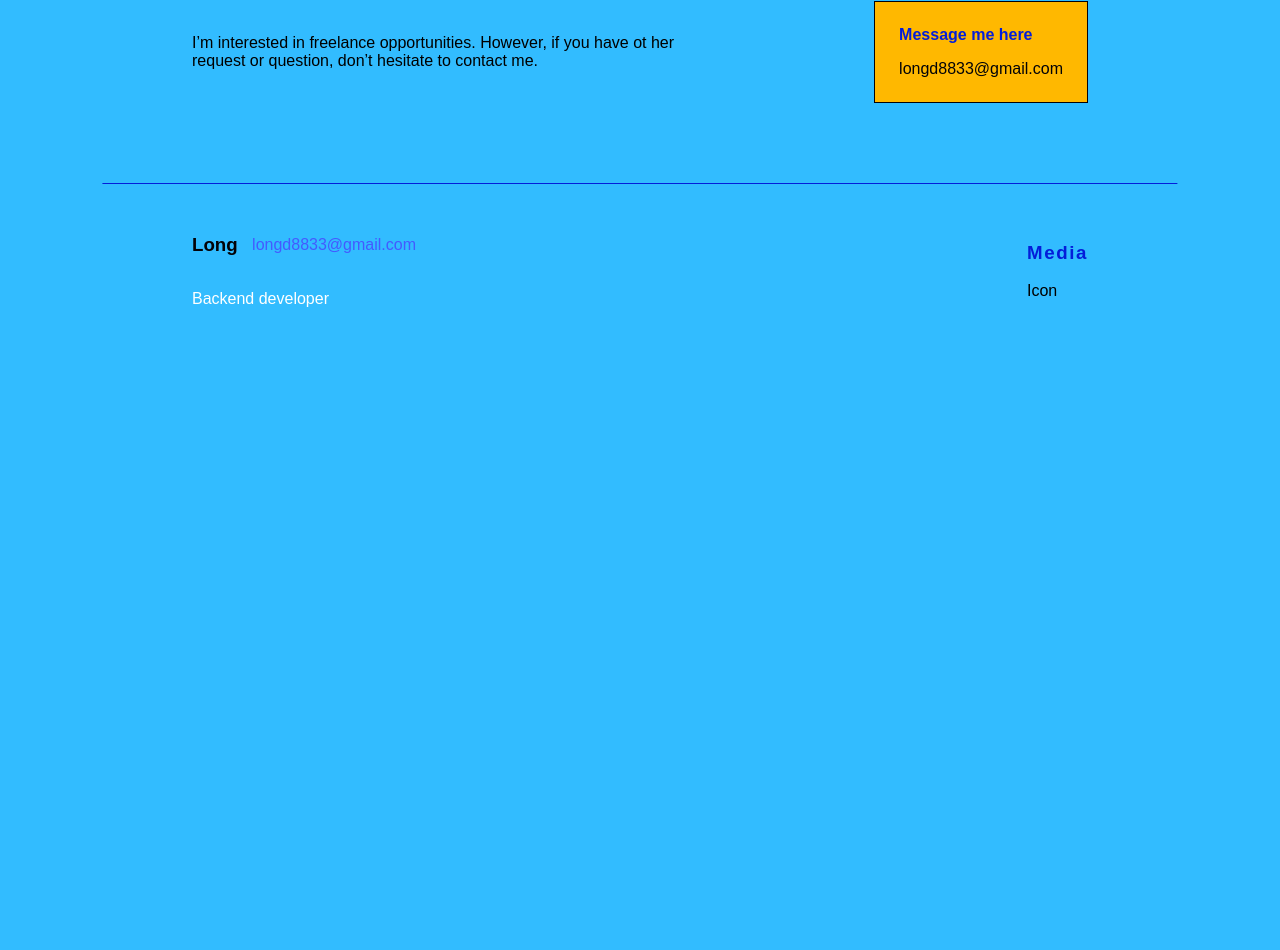
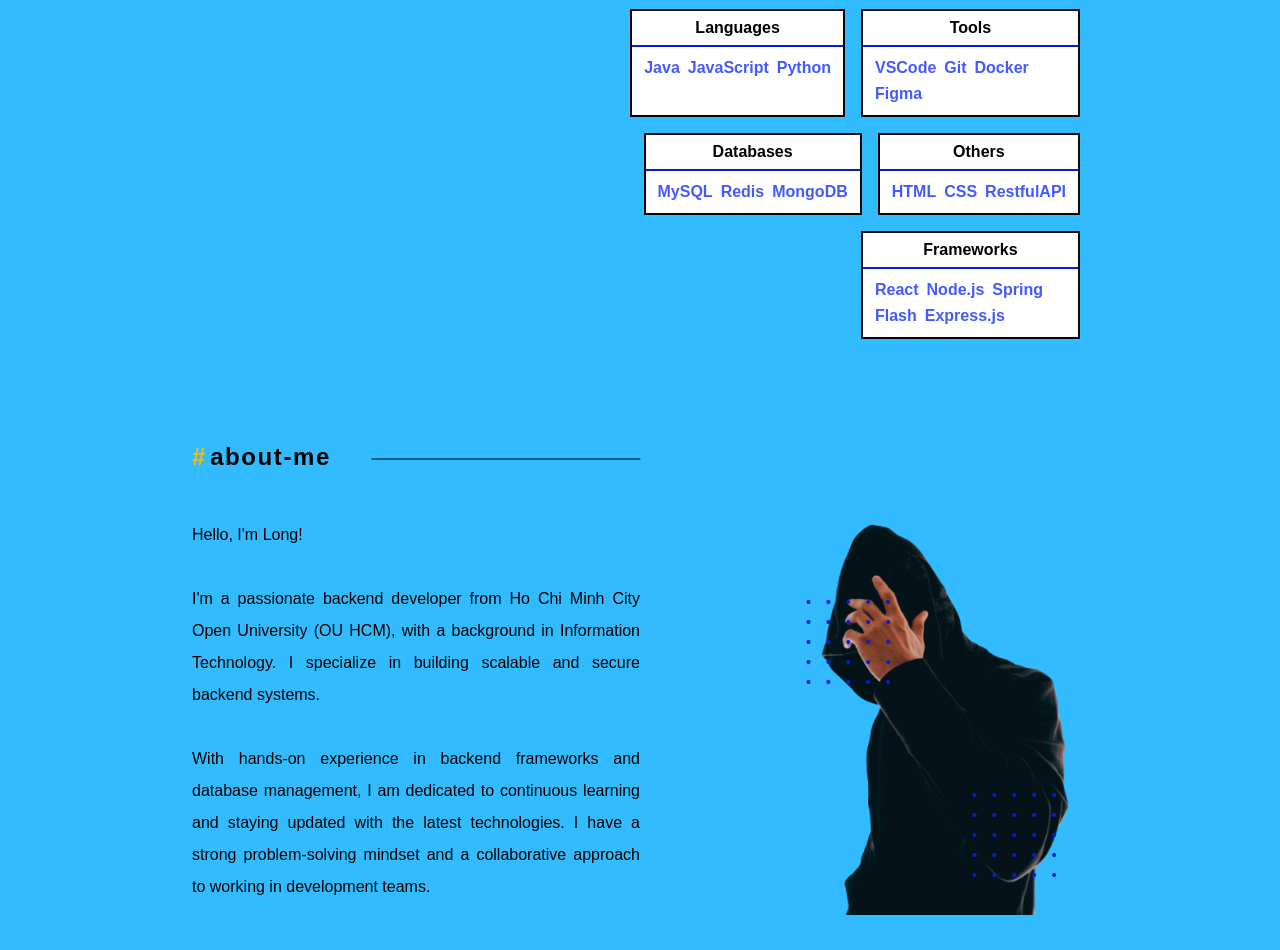
Before and after one commit to DoThanhLong15/portfolio, a React (Create React App) app in the folder front-end/: page / in a window 1280 px wide. Shown: the part 907-1857 px from the top of the page. Before the commit the page ends 1263 px from the top, so only its background shows below. Built offline with nearby package versions, Linux system fonts and the light colour scheme.

Commit message:
add Skill, About-me Session

```diff
--- /dev/null
+++ b/front-end/src/components/home/AboutMeSession.js
@@ -0,0 +1,48 @@
+import TitleSession from "../others/TitleSession";
+import style from "./style/AboutMeSession.module.css";
+
+const AboutMeSession = () => {
+  return (
+    <>
+      <TitleSession title="about-me" />
+
+      <div className={style.aboutMeSession}>
+        <div className={style.descriptionArea}>
+          <div className={style.description}>
+            <p>Hello, I'm Long!</p>
+            <p> I'm a passionate backend developer from Ho Chi Minh
+            City Open University (OU HCM), with a background in Information
+            Technology. I specialize in building scalable and secure backend
+            systems.</p>
+            <p> With hands-on experience in backend frameworks and database
+            management, I am dedicated to continuous learning and staying
+            updated with the latest technologies. I have a strong
+            problem-solving mindset and a collaborative approach to working in
+            development teams.</p>
+          </div>
+
+          <div className={style.btnReadMore}>Read more</div>
+        </div>
+        <div className={style.imageArea}>
+          <img
+            className={style.personImage}
+            src="/assets/images/personImage2.png"
+            alt="Profile"
+          />
+          <img
+            className={style.dotLogo}
+            src="/assets/images/dotLogo.png"
+            alt="Dot 1"
+          />
+          <img
+            className={style.dotLogo}
+            src="/assets/images/dotLogo.png"
+            alt="Dot 2"
+          />
+        </div>
+      </div>
+    </>
+  );
+};
+
+export default AboutMeSession;
--- a/front-end/src/components/home/ContactSession.js
+++ b/front-end/src/components/home/ContactSession.js
@@ -8,8 +8,8 @@ const ContactSession = () => {
 
       <div className="flex">
         <div className={style.description}>
-          I’m interested in freelance opportunities. However, if you have ot    her
-          request or question, don’t hesitate to contact me.
+          I'm interested in freelance opportunities. However, if you have other
+          request or question, don't hesitate to contact me.
         </div>
         <div className={style.contact}>
           <div className={style.contactTitle}>Message me here</div>
--- /dev/null
+++ b/front-end/src/components/home/SkillSession.js
@@ -0,0 +1,51 @@
+import TitleSession from "../others/TitleSession";
+import { useState } from "react";
+
+import style from "./style/SkillSession.module.css";
+import SkillBox from "../others/SkillBox";
+
+const SkillSession = () => {
+  const [skillList, setSkillInfo] = useState([
+    {
+      skillName: "Languages",
+      skillItem: ["Java", "JavaScript", "Python"],
+    },
+    {
+      skillName: "Tools",
+      skillItem: ["VSCode", "Git", "Docker", "Figma"],
+    },
+    {
+        skillName: "Databases",
+        skillItem: ["MySQL", "Redis", "MongoDB"],
+      },
+      {
+        skillName: "Others",
+        skillItem: ["HTML", "CSS", "RestfulAPI"],
+      },
+      {
+        skillName: "Frameworks",
+        skillItem: ["React", "Node.js", "Spring", "Flash", "Express.js"],
+      },
+  ]);
+
+  return (
+    <>
+      <TitleSession title="skills" />
+
+      <div className={style.skillSession}>
+        <div className={style.logoArea}></div>
+        <div className={style.skillArea}>
+          {skillList &&
+            skillList.map((skill) => (
+              <SkillBox
+                skillName={skill.skillName}
+                itemList={skill.skillItem}
+              />
+            ))}
+        </div>
+      </div>
+    </>
+  );
+};
+
+export default SkillSession;
--- /dev/null
+++ b/front-end/src/components/home/style/AboutMeSession.module.css
@@ -0,0 +1,56 @@
+.aboutMeSession {
+    display: flex;
+    justify-content: space-between;
+    margin-bottom: 6rem;
+}
+
+.descriptionArea {
+    width: 50%;
+    line-height: 2rem;
+}
+
+.descriptionArea .description p {
+    margin-bottom: 2rem;
+    text-align: justify;
+}
+
+.btnReadMore {
+    color: var(--c-white);
+    background-color: var(--c-dark-blue);
+    border: var(--c-black) 1px solid;
+    padding: 0.5rem;
+    line-height: normal;
+    width: 20%;
+    text-align: center;
+    margin-top: 3rem;
+    font-weight: bold;
+}
+
+.btnReadMore:hover {
+    color: var(--c-black);
+    background-color: var(--c-white);
+}
+
+.imageArea {
+    width: 35%;
+    position: relative;
+}
+
+.imageArea .personImage {
+    width: 90%;
+    margin-left: 5%;
+}
+
+.dotLogo {
+    position: absolute;
+}
+
+.dotLogo:nth-child(3) {
+    top: 20%;
+    left: 10%;
+}
+
+.dotLogo:nth-child(2) {
+    top: 60%;
+    right: 10%;
+}
--- a/front-end/src/components/home/style/IntroSession.module.css
+++ b/front-end/src/components/home/style/IntroSession.module.css
@@ -13,6 +13,7 @@
 
 .introSession {
     display: flex;
+    margin-bottom: 6rem;
 }
 
 .descriptionArea {
--- /dev/null
+++ b/front-end/src/components/home/style/SkillSession.module.css
@@ -0,0 +1,16 @@
+.skillSession {
+    display: flex;
+    margin-bottom: 6rem;
+}
+
+.skillArea {
+    width: 60%;
+    display: flex;
+    flex-wrap: wrap;
+    margin-left: auto;
+    justify-content: end;
+}
+
+.logoArea {
+    width: 40%;
+}
--- /dev/null
+++ b/front-end/src/components/others/SkillBox.js
@@ -0,0 +1,20 @@
+import style from "./style/SkillBox.module.css";
+
+const SkillBox = ({ skillName, itemList }) => {
+  return (
+    <>
+      <div className={style.skillBox}>
+        <div className={style.skillBoxName}>{skillName}</div>
+        <div className={style.skillBoxList}>
+          {itemList.map((item, index) => (
+            <div key={index} className={style.skillBoxItem}>
+              {item}
+            </div>
+          ))}
+        </div>
+      </div>
+    </>
+  );
+};
+
+export default SkillBox;
--- /dev/null
+++ b/front-end/src/components/others/style/SkillBox.module.css
@@ -0,0 +1,26 @@
+.skillBox {
+    background-color: var(--c-white);
+    border: var(--c-black) solid 2px;
+    min-width: 20%;
+    max-width: 40%;
+    margin: 0.5rem;
+}
+
+.skillBoxName {
+    text-align: center;
+    border-bottom: 2px solid var(--c-dark-blue);
+    font-weight: bold !important;
+    padding: 0.5rem;
+}
+
+.skillBoxList {
+    padding: 0.5rem;
+    display: flex;
+    flex-wrap: wrap;
+}
+
+.skillBoxList div {
+    padding: 0.25rem;
+    font-weight: bold;
+    color: var(--c-blue);
+}
--- a/front-end/src/pages/home/HomePage.js
+++ b/front-end/src/pages/home/HomePage.js
@@ -1,10 +1,15 @@
+import AboutMeSession from "../../components/home/AboutMeSession";
 import ContactSession from "../../components/home/ContactSession";
 import IntroSession from "../../components/home/IntroSession";
+import SkillSession from "../../components/home/SkillSession";
+
 
 const HomePage = () => {
   return (
     <>
       <IntroSession />
+      <SkillSession />
+      <AboutMeSession />
       <ContactSession />
     </>
   );
```
Also changed, not shown: front-end/public/assets/images/personImage2.png (added).
